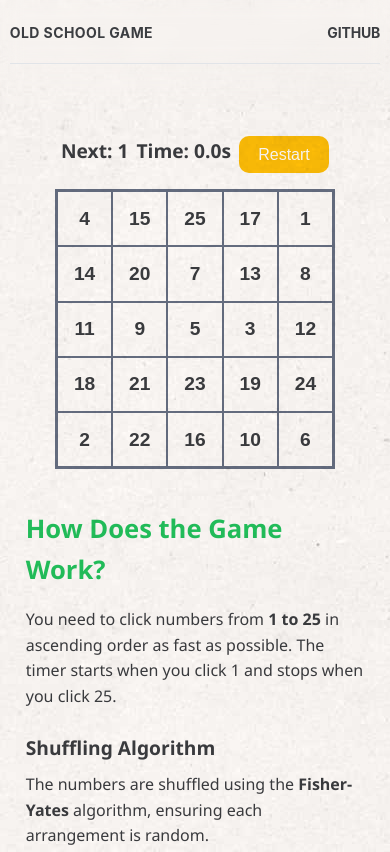
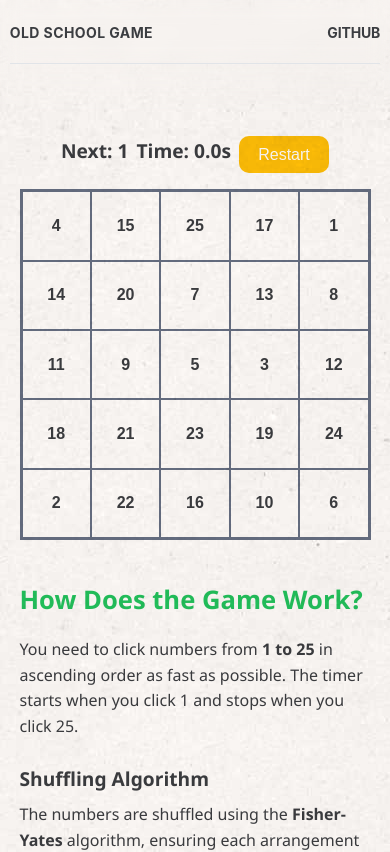
Before and after one commit to rishika174/Old-School-Game, a Next.js app: page /game/schulte-table in a window 390 px wide. Shown: the top 852 px of the page. Built offline with nearby package versions, Linux system fonts and the light colour scheme.

Commit message:
made grid responsive

```diff
--- a/src/app/game/schulte-table/page.module.css
+++ b/src/app/game/schulte-table/page.module.css
@@ -1,13 +1,4 @@
-.container {
-  display: flex;
-  flex-direction: column;
-  align-items: center;
-  padding: 2rem 1rem;
-  font-family: 'Segoe UI', sans-serif;
-  background-color: var(--background);
-  min-height: 100vh;
-  box-sizing: border-box;
-}
+
 
 .header {
   display: flex;
@@ -47,17 +38,17 @@
 
 .grid {
   display: grid;
-  grid-template-columns: repeat(auto-fit, minmax(55px, 1fr));
-  gap: 0;
-  max-width: 280px;
-  width: 100%;
+  grid-template-columns: repeat(5, 1fr); /* Always 5 columns */
+  grid-template-rows: repeat(5, 1fr);    /* Always 5 rows */
+  width: 90vmin;                         /* Responsive: 90% of smaller viewport dimension */
+  max-width: 400px;
+  max-height: 400px;
+  aspect-ratio: 1 / 1;
   border: 2px solid var(--slate-black);
 }
 
 .cell {
-  width: 100%;
-  aspect-ratio: 1 / 1;
-  font-size: 1.2rem;
+  font-size: clamp(1rem, 2.5vmin, 1.6rem); /* Scales with viewport */
   font-weight: bold;
   border: 1px solid var(--slate-black);
   cursor: pointer;
@@ -69,6 +60,19 @@
   user-select: none;
   transition: background 0.2s;
 }
+
+.container {
+  display: flex;
+  flex-direction: column;
+  align-items: center;
+  justify-content: flex-start;
+  padding: 2rem 1rem;
+  font-family: 'Segoe UI', sans-serif;
+  background-color: var(--background);
+  min-height: 100vh;
+  box-sizing: border-box;
+}
+
 
 .cell:focus {
   outline: none;
@@ -135,3 +139,40 @@
 .instructions li {
   margin: 0.4rem 0;
 }
+
+/*@media screen and (min-width: 768px) {
+  .grid {
+    grid-template-columns: repeat(5, minmax(55px, 1fr));
+    max-width: 400px;
+  }
+
+  .cell {
+    font-size: 1.4rem;
+  }
+
+  .status {
+    font-size: 1.4rem;
+  }
+
+  .restartBtn,
+  .learnBtn {
+    font-size: 1.1rem;
+    padding: 0.8rem 1.4rem;
+  }
+
+  .popup {
+    width: 360px;
+  }
+
+  .instructions {
+    font-size: 1.05rem;
+  }
+
+  .instructions h2 {
+    font-size: 1.8rem;
+  }
+
+  .instructions h3 {
+    font-size: 1.3rem;
+  }
+}*/
--- a/src/app/game/schulte-table/page.tsx
+++ b/src/app/game/schulte-table/page.tsx
@@ -28,7 +28,10 @@ const SchulteTable = () => {
   }
 
   const startNewGame = useCallback(() => {
-    if (intervalRef.current) clearInterval(intervalRef.current)
+    if (intervalRef.current) {
+      clearInterval(intervalRef.current)
+      intervalRef.current = null
+    }
     clearAllTimeouts()
 
     setNumbers(generateShuffledNumbers())
@@ -42,23 +45,32 @@ const SchulteTable = () => {
   useEffect(() => {
     startNewGame()
     return () => {
-      if (intervalRef.current) clearInterval(intervalRef.current)
+      if (intervalRef.current) {
+        clearInterval(intervalRef.current)
+        intervalRef.current = null
+      }
       clearAllTimeouts()
     }
   }, [startNewGame])
 
   useEffect(() => {
     if (startTime !== null && nextNumber <= 25) {
-      if (intervalRef.current) clearInterval(intervalRef.current)
+      if (intervalRef.current) {
+        clearInterval(intervalRef.current)
+        intervalRef.current = null
+      }
       intervalRef.current = setInterval(() => {
         setElapsedTime(Math.floor((Date.now() - startTime) / 100) / 10)
       }, 100)
     }
 
     return () => {
-      if (intervalRef.current) clearInterval(intervalRef.current)
+      if (intervalRef.current) {
+        clearInterval(intervalRef.current)
+        intervalRef.current = null
+      }
     }
-  }, [startTime])
+  }, [startTime, nextNumber])
 
   const handleClick = (num: number) => {
     if (num === nextNumber) {
@@ -69,10 +81,14 @@ const SchulteTable = () => {
       }
 
       if (num === 25) {
-        if (intervalRef.current) clearInterval(intervalRef.current)
+        if (intervalRef.current) {
+          clearInterval(intervalRef.current)
+          intervalRef.current = null
+        }
         timeoutRefs.current.push(setTimeout(() => setShowPopup(true), 200))
       } else {
-      timeoutRefs.current.push(setTimeout(() => setHighlighted(null), 200))
+        clearAllTimeouts()
+        timeoutRefs.current.push(setTimeout(() => setHighlighted(null), 200))
       }
       setNextNumber(num + 1)
     }
```
Also changed, not shown: public/SchulteImage.webp.
